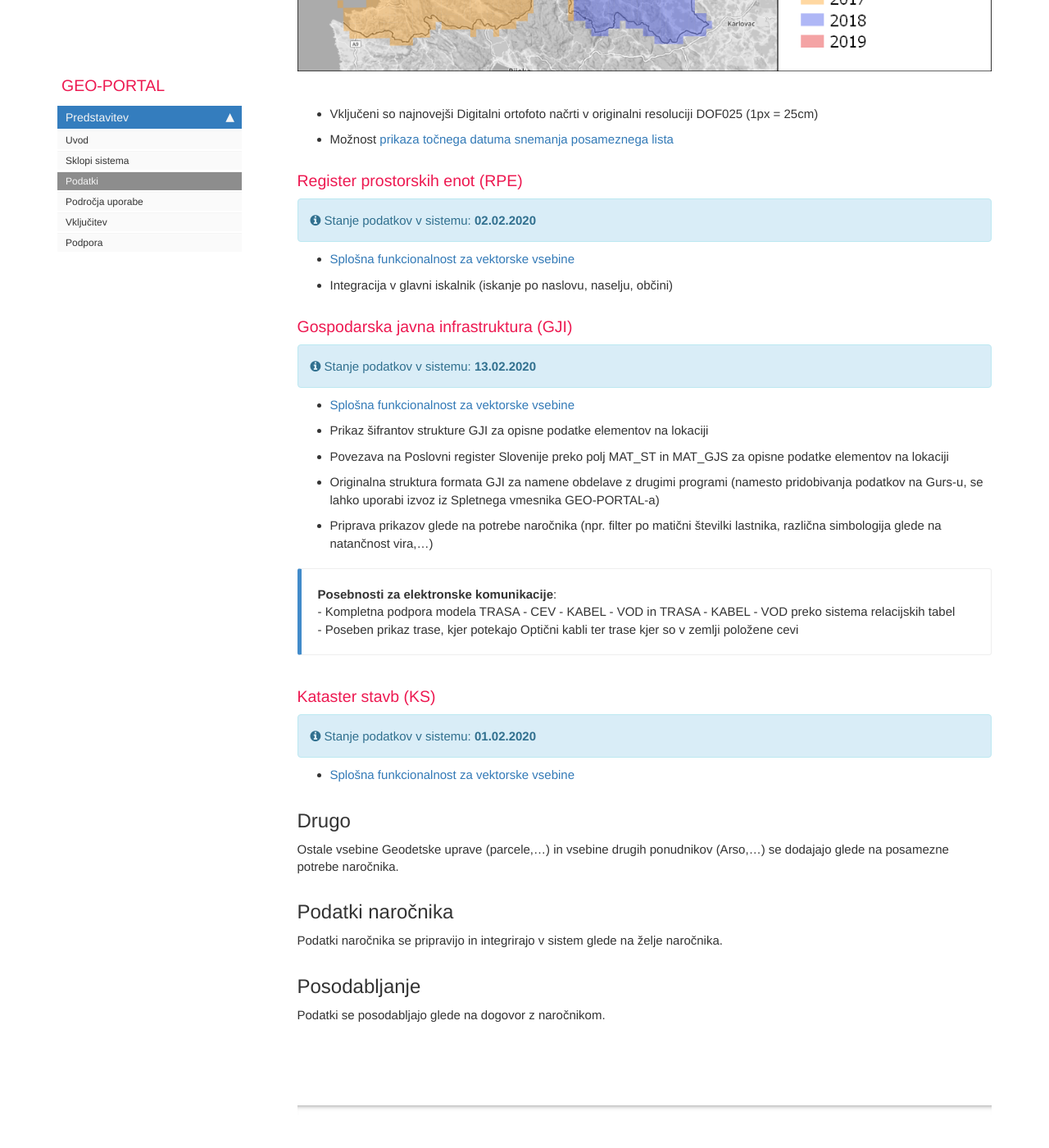
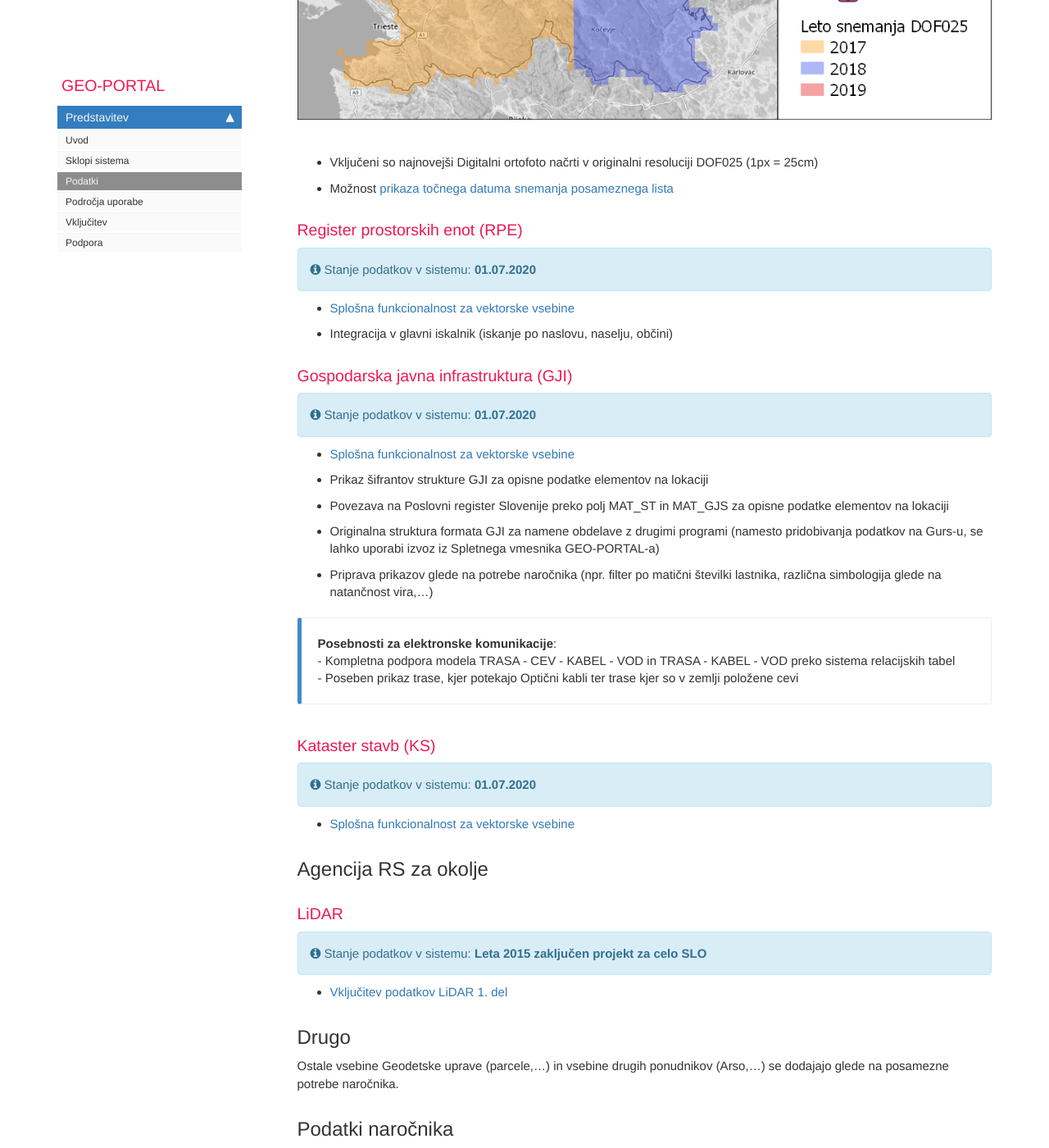
Before and after one commit to geo-portal/geo-portal.github.io, a Jekyll site: the page built from pages/gp/gp_podatki.md, in a window 1280 px wide and 1400 px high, scrolled down 1095 px. Shown: the whole window at 82% size. Built offline with Jekyll 4.4.1, drawn with Linux system fonts in a browser that asks for light colours; comment, search, counter and statistics services are not loaded; some of the changed text lies outside the part shown.

Commit message:
stanje podatkov

```diff
--- a/pages/gp/gp_podatki.md
+++ b/pages/gp/gp_podatki.md
@@ -1,6 +1,6 @@
 ---
 title: Podatki
-keywords: gurs, geodetska uprava, dof, rpe, hišne številke, naslovi, gji, kataster, stavb, infrastruktura, prostorski podatki
+keywords: gurs, geodetska uprava, dof, rpe, hišne številke, naslovi, gji, kataster, stavb, infrastruktura, prostorski podatki, lidar, arso
 sidebar: gp_sidebar
 permalink: podatki.html
 folder: gp
@@ -16,13 +16,13 @@ folder: gp
 - Možnost [prikaza točnega datuma snemanja posameznega lista](2020-02-27-nasvet-datum-snemanja-dof.html)
 
 ### Register prostorskih enot (RPE)
-{% include stanje.html content="02.02.2020" %}
+{% include stanje.html content="01.07.2020" %}
 
 - [Splošna funkcionalnost za vektorske vsebine](sklopi.html#možnosti-vektorskih-slojev)
 - Integracija v glavni iskalnik (iskanje po naslovu, naselju, občini)
 
 ### Gospodarska javna infrastruktura (GJI)
-{% include stanje.html content="13.02.2020" %}
+{% include stanje.html content="01.07.2020" %}
 
 - [Splošna funkcionalnost za vektorske vsebine](sklopi.html#možnosti-vektorskih-slojev)
 - Prikaz šifrantov strukture GJI za opisne podatke elementov na lokaciji
@@ -38,9 +38,16 @@ folder: gp
 " type="primary" %}
 
 ### Kataster stavb (KS)
-{% include stanje.html content="01.02.2020" %}
+{% include stanje.html content="01.07.2020" %}
 
 - [Splošna funkcionalnost za vektorske vsebine](sklopi.html#možnosti-vektorskih-slojev)
+
+## Agencija RS za okolje
+
+### LiDAR
+{% include stanje.html content="Leta 2015 zaključen projekt za celo SLO" %}
+
+- [Vključitev podatkov LiDAR 1. del](2020-03-02-vkljucitev-lidar-1.html)
 
 ## Drugo
 Ostale vsebine Geodetske uprave (parcele,...) in vsebine drugih ponudnikov (Arso,...) se dodajajo glede na posamezne potrebe naročnika.
```
